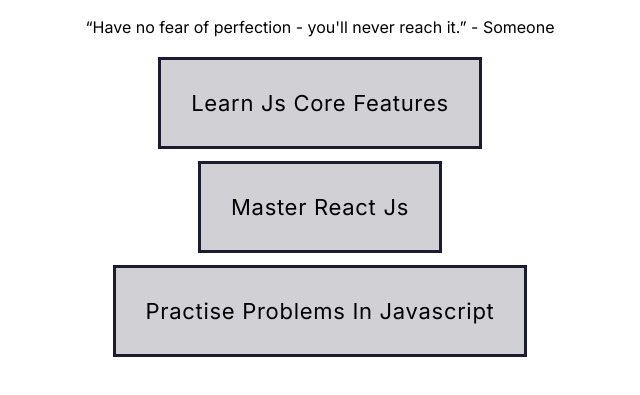
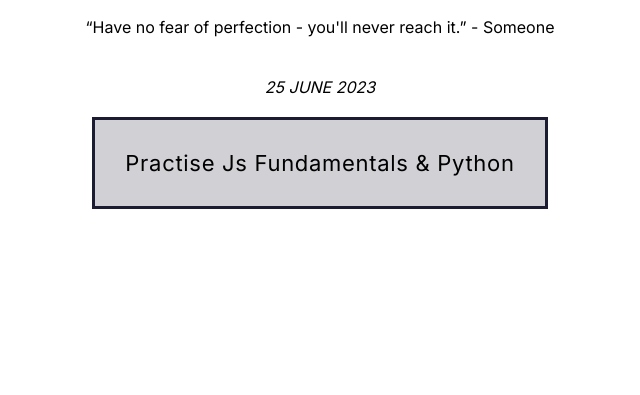
Before and after one commit to lokeshvasnik/Progress, a plain HTML site: page index.html in a window 1280 px wide. Shown: the part 93-488 px from the top of the page, without its empty margins (320-960 px from the left). Drawn offline with Linux system fonts and the light colour scheme.

Commit message:
Updated 23 june

```diff
--- a/index.html
+++ b/index.html
@@ -17,15 +17,11 @@
             - Someone</p>
     </div>
     <div class="wrapper">
+        <p class="quote"> <i>25 JUNE 2023</i></p>
         <div class="box">
-            <p>Learn Js Core Features</p>
+            <p>Practise Js Fundamentals & Python</p>
         </div>
-        <div class="box">
-            <p>Master React Js</p>
-        </div>
-        <div class="box">
-            <p>Practise Problems In Javascript</p>
-        </div>
+
     </div>
 </body>
 
```
